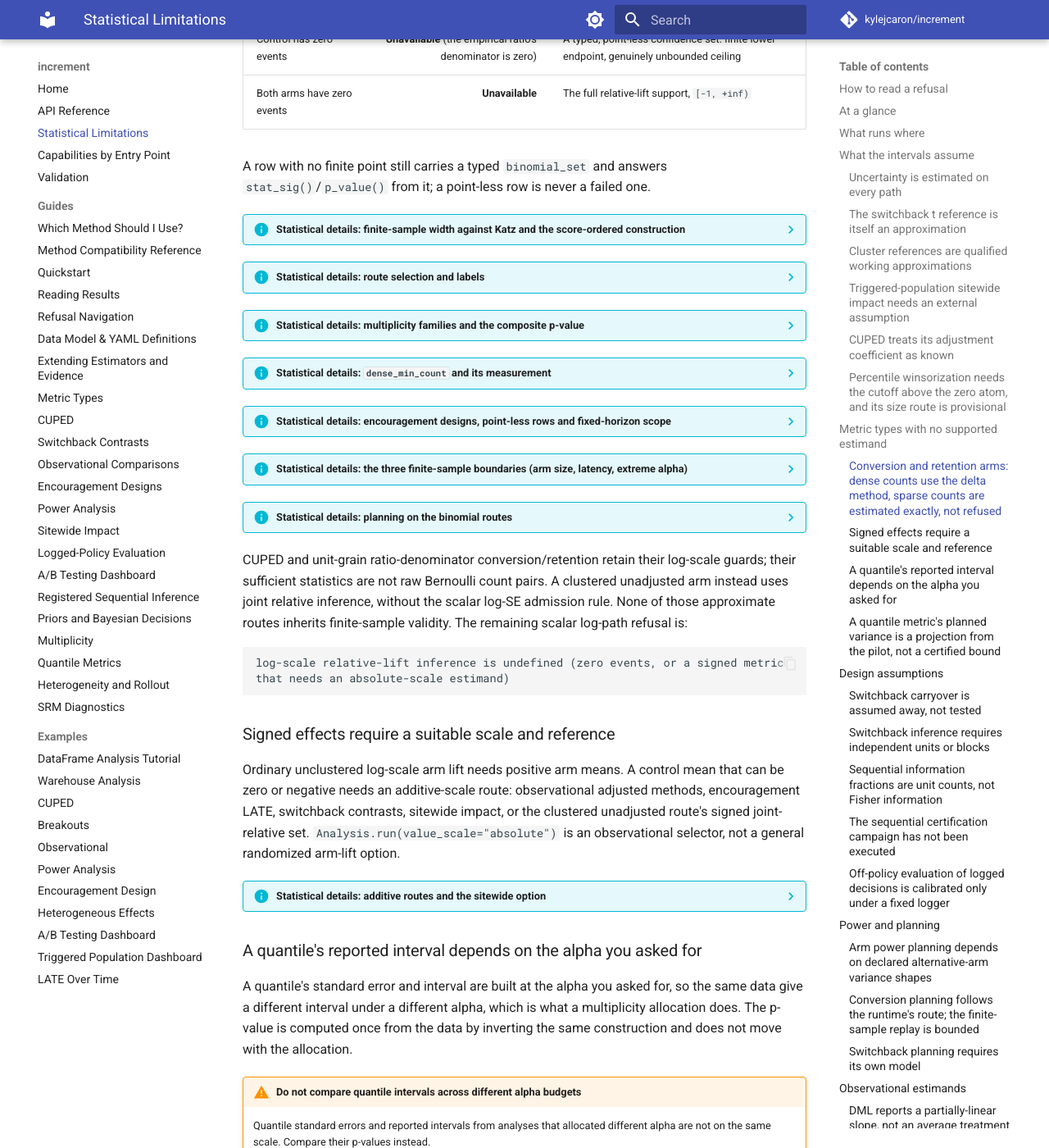
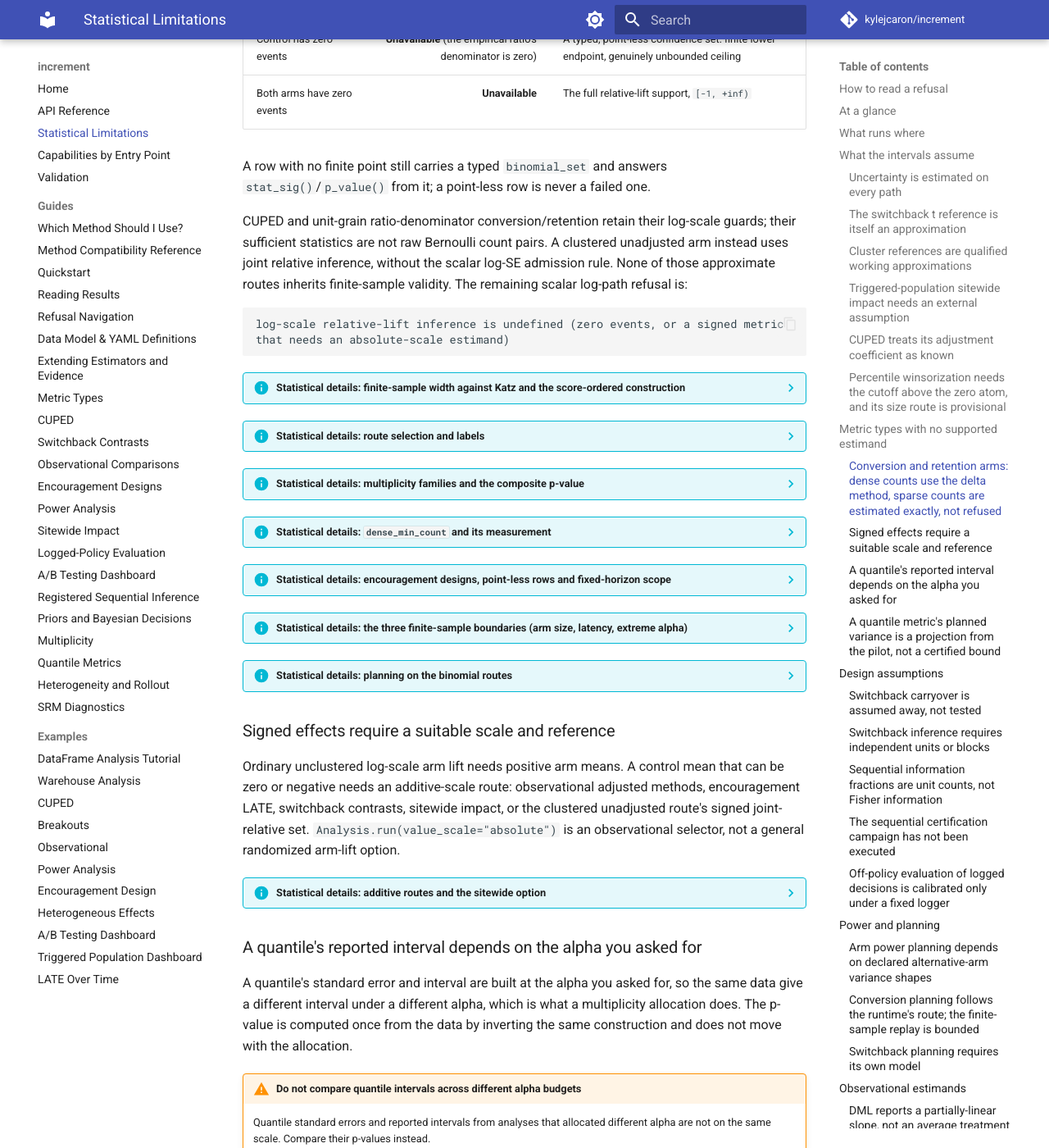
Before and after one commit to kylejcaron/increment, an MkDocs documentation site: the page built from docs/limitations.md, in a window 1280 px wide and 1400 px high, scrolled down 7144 px. Shown: the whole window at 82% size. Built offline with MkDocs 1.6.1 and Material for MkDocs 9.7.7, drawn with Linux system fonts in a browser that asks for light colours; comment, search, counter and statistics services are not loaded; some of the changed lines change nothing that is shown.

Commit message:
Keep the log-scale guard note ahead of the conversion folds

````diff
--- a/docs/limitations.md
+++ b/docs/limitations.md
@@ -567,6 +567,18 @@ construction that removes the gap at exact coverage is being evaluated.
 
 A row with no finite point still carries a typed `binomial_set` and answers
 `stat_sig()`/`p_value()` from it; a point-less row is never a failed one.
+
+CUPED and unit-grain ratio-denominator conversion/retention retain their log-scale
+guards; their sufficient statistics are not raw Bernoulli count pairs. A clustered
+unadjusted arm instead uses joint relative inference, without the scalar log-SE
+admission rule. None of those approximate routes inherits finite-sample validity.
+The remaining scalar log-path refusal is:
+
+<!-- output -->
+```text
+log-scale relative-lift inference is undefined (zero events, or a signed metric
+that needs an absolute-scale estimand)
+```
 
 ??? info "Statistical details: finite-sample width against Katz and the score-ordered construction"
     Its ordering is the `r = 1` difference for every candidate, so at moderate counts the set
@@ -938,18 +950,6 @@ A row with no finite point still carries a typed `binomial_set` and answers
     See [power planning](guides/power-analysis.md#conversion-and-retention-planning-follows-the-runtimes-route)
     for replay limits and comparisons with other tests.
 
-CUPED and unit-grain ratio-denominator conversion/retention retain their log-scale
-guards; their sufficient statistics are not raw Bernoulli count pairs. A clustered
-unadjusted arm instead uses joint relative inference, without the scalar log-SE
-admission rule. None of those approximate routes inherits finite-sample validity.
-The remaining scalar log-path refusal is:
-
-<!-- output -->
-```text
-log-scale relative-lift inference is undefined (zero events, or a signed metric
-that needs an absolute-scale estimand)
-```
-
 ### Signed effects require a suitable scale and reference
 
 Ordinary unclustered log-scale arm lift needs positive arm means. A control mean that can
````
